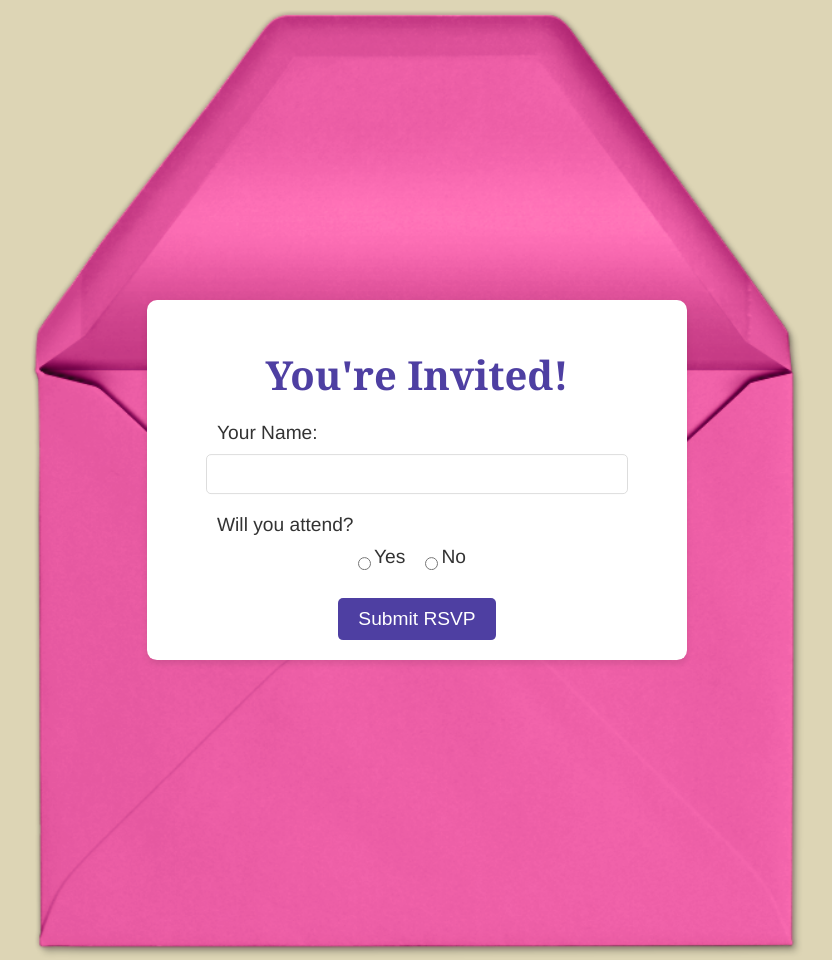
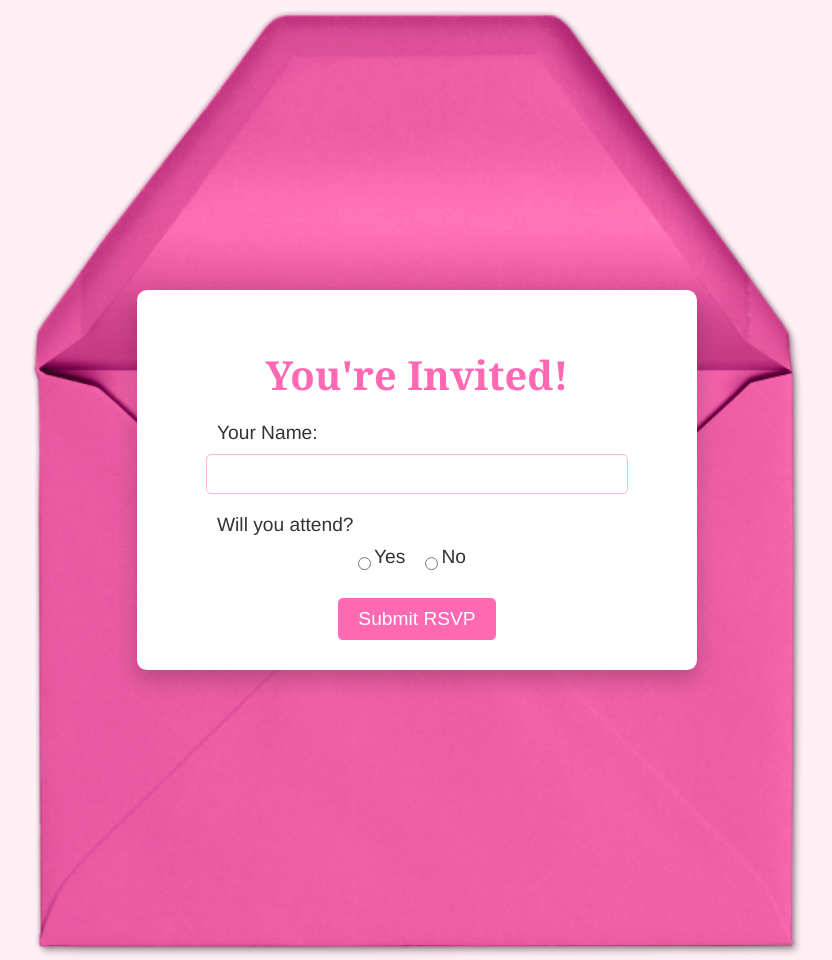
Before and after one commit to davidfwatson/rsvp-site, a Flask app: page / in a window 1280 px wide. Shown: the whole page, without its empty margins (223-1055 px from the left). Run offline with Flask 3, Linux system fonts and the light colour scheme.

Commit message:
fix colors and dropshadow

```diff
--- a/static/invitation.css
+++ b/static/invitation.css
@@ -2,7 +2,7 @@ body {
   font-family: 'Helvetica', sans-serif;
   margin: 0;
   padding: 0;
-  background-color: #ddd5b5; /* Beige background */
+  background-color: #fff0f5; /* Light pink background */
   display: flex;
   justify-content: center;
   align-items: center;
@@ -12,8 +12,8 @@ body {
 .envelope-container {
   position: relative;
   width: 100%;
-  max-width: 800px; /* Increased max-width for larger envelope */
-  padding-top: 75%; /* Adjust as needed for envelope aspect ratio */
+  max-width: 800px; /* Adjust as needed for envelope size */
+  padding-top: 75%; /* Adjust based on envelope aspect ratio */
 }
 
 .envelope-image {
@@ -35,8 +35,8 @@ body {
   max-width: 500px;
   background-color: #fff;
   border-radius: 10px;
-  box-shadow: 0 4px 6px rgba(0, 0, 0, 0.1);
-  padding: 20px;
+  box-shadow: 0 10px 20px rgba(0, 0, 0, 0.2); /* Enhanced drop shadow */
+  padding: 30px;
   text-align: center;
 }
 
@@ -47,7 +47,7 @@ body {
 h1 {
   font-family: 'Georgia', serif;
   font-size: 2.5rem;
-  color: #4e3fa2;
+  color: #ff69b4; /* Hot pink to match envelope theme */
   margin-bottom: 20px;
 }
 
@@ -72,7 +72,7 @@ input[type="text"] {
   font-size: 1rem;
   margin-bottom: 20px;
   border-radius: 5px;
-  border: 1px solid #ddd;
+  border: 1px solid #ffb6c1; /* Light pink border */
 }
 
 .radio-group {
@@ -90,7 +90,7 @@ button {
   padding: 10px 20px;
   font-size: 1.2rem;
   color: white;
-  background-color: #4e3fa2;
+  background-color: #ff69b4; /* Hot pink to match theme */
   border: none;
   border-radius: 5px;
   cursor: pointer;
@@ -98,5 +98,5 @@ button {
 }
 
 button:hover {
-  background-color: #372f8b;
+  background-color: #ff1493; /* Darker pink on hover */
 }
```
